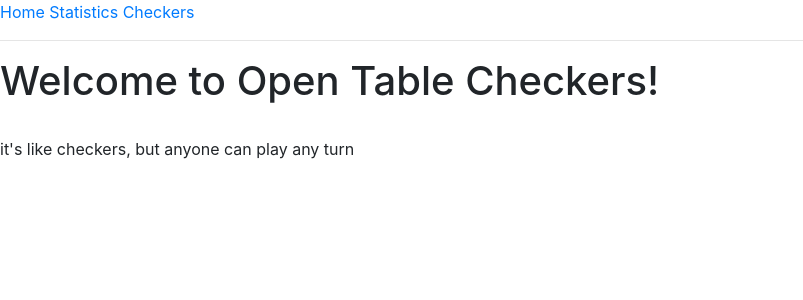
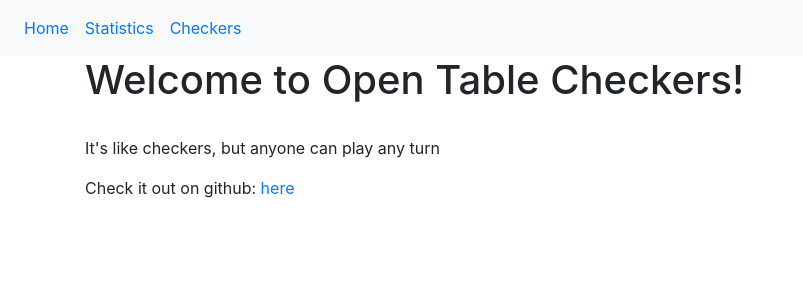
Before and after one commit to tylergdorn/ICS321, a Flask app: page / in a window 1280 px wide. Shown: the top 300 px of the page, without its empty margins (0-803 px from the left). Run offline with Flask 2, Linux system fonts and the light colour scheme; some libraries are stand-ins or nearby versions.

Commit message:
Graphical updates
Everything looks nicer now.

```diff
--- a/app/static/checkers.js
+++ b/app/static/checkers.js
@@ -36,6 +36,8 @@ function getCurrentTurn(){
 }
 
 function setCurrentTurn(result){
+    $('#team').text(result.turn);
+    $('#team').css("color", result.turn);
     currentTurn = result.turn;
 }
 
@@ -114,7 +116,6 @@ function movePiece(id, startId){
     console.log(`moving piece at ${startId} to ${id}`);
     if(startId == null){
         unselect();
-        debugger;
         startId = $('.selected')[0].attr('id');
     }
     $('.legalLocation').removeClass('legalLocation');
--- a/app/templates/base.html
+++ b/app/templates/base.html
@@ -22,13 +22,20 @@
         <meta name="viewport" content="width=device-width, initial-scale=1">
     </head>
     <body>
-        <div id="menu">
-            <a href="{{ url_for('index') }}">Home</a>
-            <a href="{{ url_for('statistics') }}">Statistics</a>
-            <a href="{{ url_for('checkers') }}">Checkers</a>
-        </div>
-        <hr>
-        <div id="content">
+        <nav class="navbar navbar-expand-sm bg-light">
+            <ul class="navbar-nav">
+                <li class="nav-item">
+                <a class="nav-link" href="{{ url_for('index') }}">Home</a>
+                </li>
+                <li class="nav-item">
+                <a class="nav-link" href="{{ url_for('statistics') }}">Statistics</a>
+                </li>
+                <li class="nav-item">
+                <a class="nav-link" href="{{ url_for('checkers') }}">Checkers</a>
+                </li>
+            </ul>
+        </nav>
+        <div>
         {% block content %}{% endblock %}
         </div>
     </body>
--- a/app/templates/checkers.html
+++ b/app/templates/checkers.html
@@ -7,6 +7,8 @@
 {% endblock %}
 
 {% block content %}
+    <h3>It is currently <strong id="team">Red</strong>'s turn</h3>
+    <div id="content">
     <table>
     {% for i in range(0, 8) %}
         <tr>
@@ -22,4 +24,5 @@
         </tr>
     {% endfor %}
     </table>
+    </div>
 {% endblock %}
--- a/app/templates/index.html
+++ b/app/templates/index.html
@@ -1,7 +1,10 @@
 {% extends "base.html" %}
 
 {% block content %}
+<div class="container">
     <h1>Welcome to Open Table Checkers!</h1>
     <br/>
-    <p>it's like checkers, but anyone can play any turn</p>
+    <p>It's like checkers, but anyone can play any turn</p>
+    <p>Check it out on github: <a href="https://github.com/tylergdorn/ICS321/">here</a></p>
+</div>
 {% endblock %}
--- a/app/templates/statistics.html
+++ b/app/templates/statistics.html
@@ -1,6 +1,7 @@
 {% extends "base.html" %}
 
 {% block content %}
+<div class="container">
     <h1>Open Table Statistics</h1>
     <br/>
     <p>It is currently {{stats[0][3]}}'s turn</p>
@@ -10,4 +11,5 @@
         <li>number of games played: {{stats[0][0] + stats[0][1]}}</li>
         <li>Is the Game over? {{stats[0][2] == 1}}</li>
     </ul>
+</div>
 {% endblock %}
```
Also changed, not shown: app/static/checkers.css (+7 -3 lines), 1 other file.
